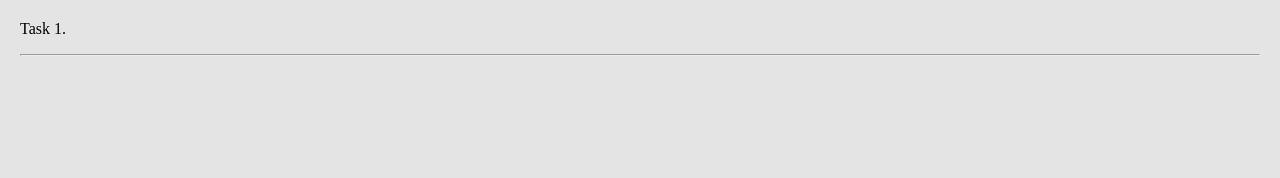
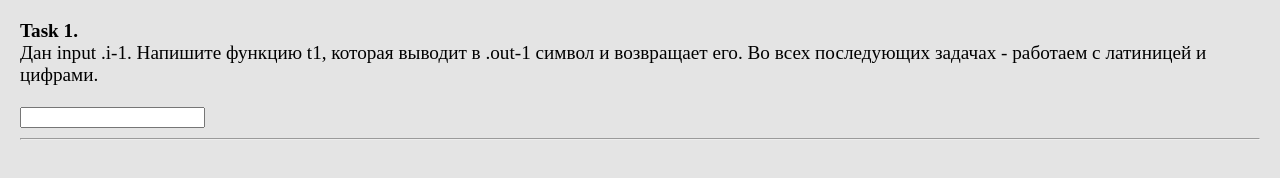
Before and after one commit to NikitaBelevich/Keyboard-Events.Lesson-6, a plain HTML site: page index.html in a window 1280 px wide. Drawn offline with Linux system fonts and the light colour scheme.

Commit message:
Task 1 complete

```diff
--- a/index.html
+++ b/index.html
@@ -13,9 +13,14 @@
 
 <body>
     <div>
-        <p>Task 1. </p>
+        <p>
+            <b>Task 1.</b> <br>
+            Дан input .i-1. Напишите функцию t1, которая выводит в .out-1 символ и возвращает его. Во всех последующих задачах - работаем с латиницей и цифрами.
+        </p>
+
         <div class="task1">
-
+            <input type="text" class="i-1">
+            <div class="out-1"></div>
         </div>
     </div>
     <hr>
--- a/js/app.js
+++ b/js/app.js
@@ -1 +1,14 @@
 'use strict';
+
+// Task 1 ============================================
+/* Дан input .i-1. Напишите функцию t1, которая выводит в .out-1 символ и возвращает его. Во всех последующих задачах - работаем с латиницей и цифрами.*/
+const input1 = document.querySelector('.i-1');
+const out1 = document.querySelector('.out-1');
+
+input1.addEventListener('keydown', (e) => {
+    out1.textContent = t1(e);
+});
+
+function t1(event) {
+    return event.key;
+}
--- a/scss/main-style.scss
+++ b/scss/main-style.scss
@@ -3,6 +3,7 @@ html, body {
 }
 body {
     margin: 20px;
+    font-size: 1.2rem;
     background-color: rgb(228, 228, 228);
 }
 input[type="number"]{
```
Also changed, not shown: css/main-style.css.
